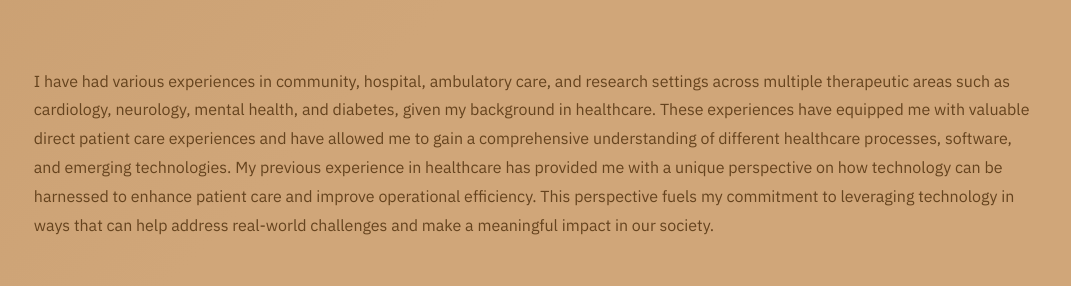
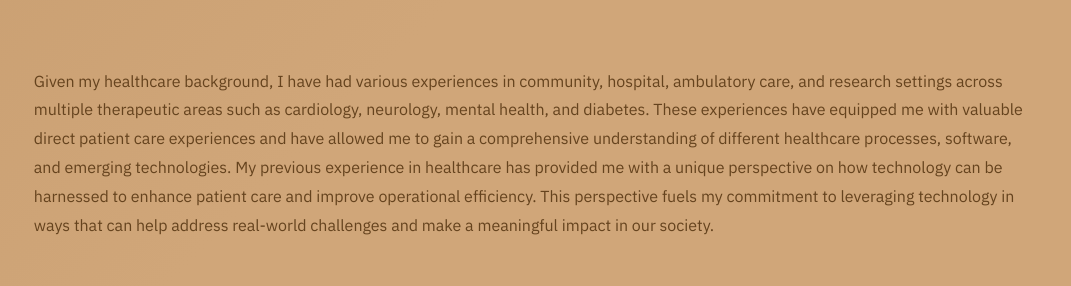
Before and after one commit to steph-xue/portfolio, a React (Vite) app: page /about in a window 1280 px wide. Shown: the part 666-952 px from the top of the page, without its empty margins (107-1178 px from the left). Built offline with nearby package versions, Linux system fonts and the light colour scheme.

Commit message:
adjust about me healthcare

```diff
--- a/src/components/About.jsx
+++ b/src/components/About.jsx
@@ -74,8 +74,8 @@ function About(props) {
             {/* About more info */}
             <div className="about-container-2">
                 <p className="about-more-info">
-                    I have had various experiences in community, hospital, ambulatory care, and research settings across multiple therapeutic areas
-                    such as cardiology, neurology, mental health, and diabetes, given my background in healthcare. These experiences have
+                    Given my healthcare background, I have had various experiences in community, hospital, ambulatory care, and research
+                    settings across multiple therapeutic areas such as cardiology, neurology, mental health, and diabetes. These experiences have
                     equipped me with valuable direct patient care experiences and have allowed me to gain a comprehensive understanding of different
                     healthcare processes, software, and emerging technologies. My previous experience in healthcare has provided me with a unique
                     perspective on how technology can be harnessed to enhance patient care and improve operational efficiency. This perspective
```
